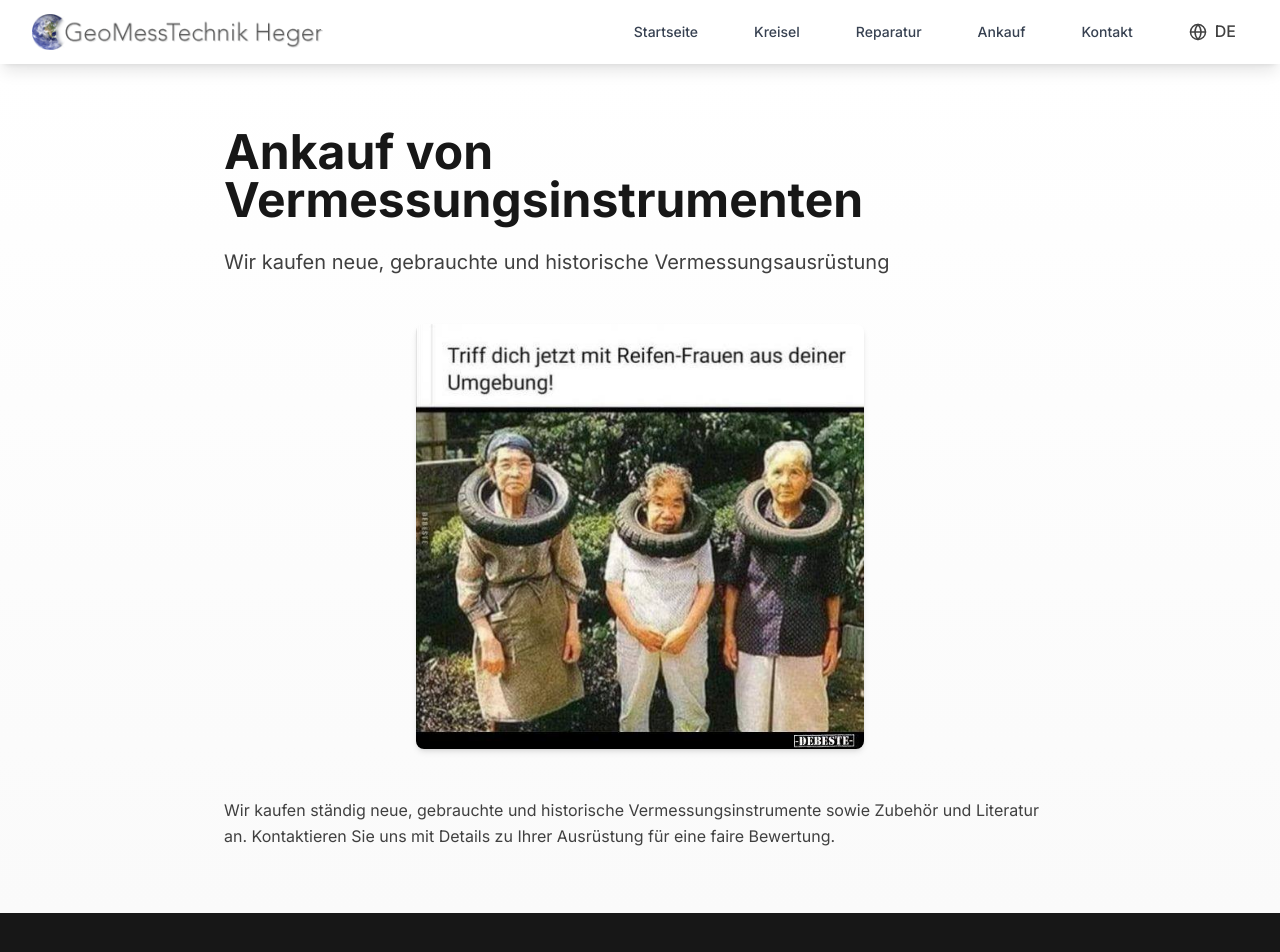
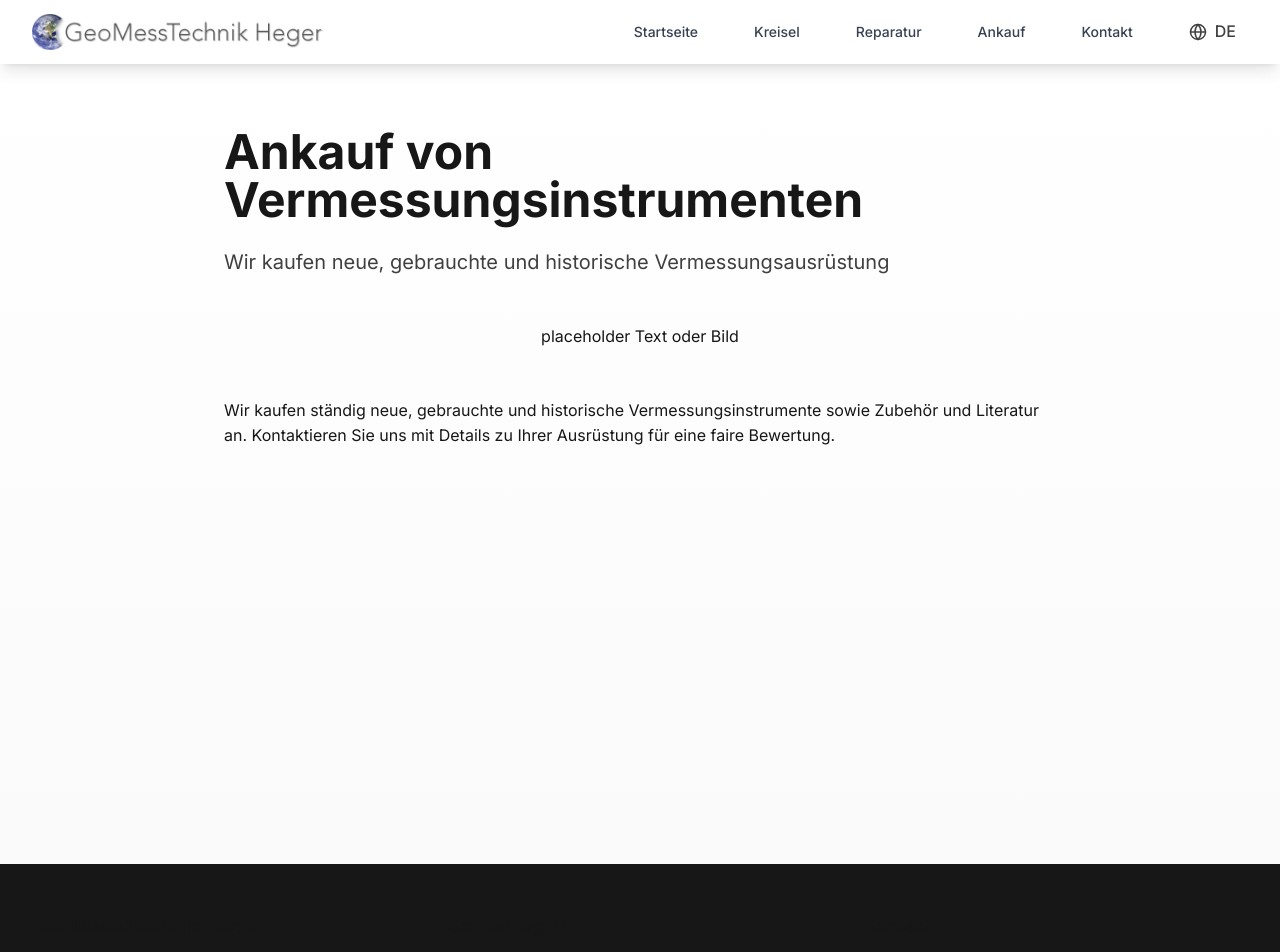
Before and after one commit to sonyaarom/heger-website, a Next.js app: page /purchase in a window 1280 px wide. Shown: the top 952 px of the page. Built offline with nearby package versions, Linux system fonts and the light colour scheme.

Commit message:
ohne reife frauen

```diff
--- a/app/(site)/purchase/page.tsx
+++ b/app/(site)/purchase/page.tsx
@@ -3,7 +3,6 @@
 import { useEffect, useState } from 'react'
 import Image from 'next/image'
 import { getContent } from '@/lib/i18n'
-import reifeFrauen from '@/components/pics/reife-frauen.jpg'
 
 export default function PurchasePage() {
   const [content, setContent] = useState(() => getContent('de'))
@@ -22,19 +21,10 @@ export default function PurchasePage() {
           {content.purchase.description}
         </p>
         <div className="flex justify-center my-12">
-          <Image
-            src={reifeFrauen}
-            alt="Reife Frauen"
-            className="rounded-lg shadow-md max-w-md w-full h-auto object-cover"
-            priority
-          />
+          <p>placeholder Text oder Bild</p>
         </div>
-        <div className="prose prose-lg max-w-none">
-          <p className="leading-relaxed whitespace-pre-line" style={{ color: 'var(--gray-700)' }}>
-            {content.purchase.content}
-          </p>
-        </div>
+        <p>{content.purchase.content}</p>
       </div>
     </div>
-  )
+  );
 }
```
